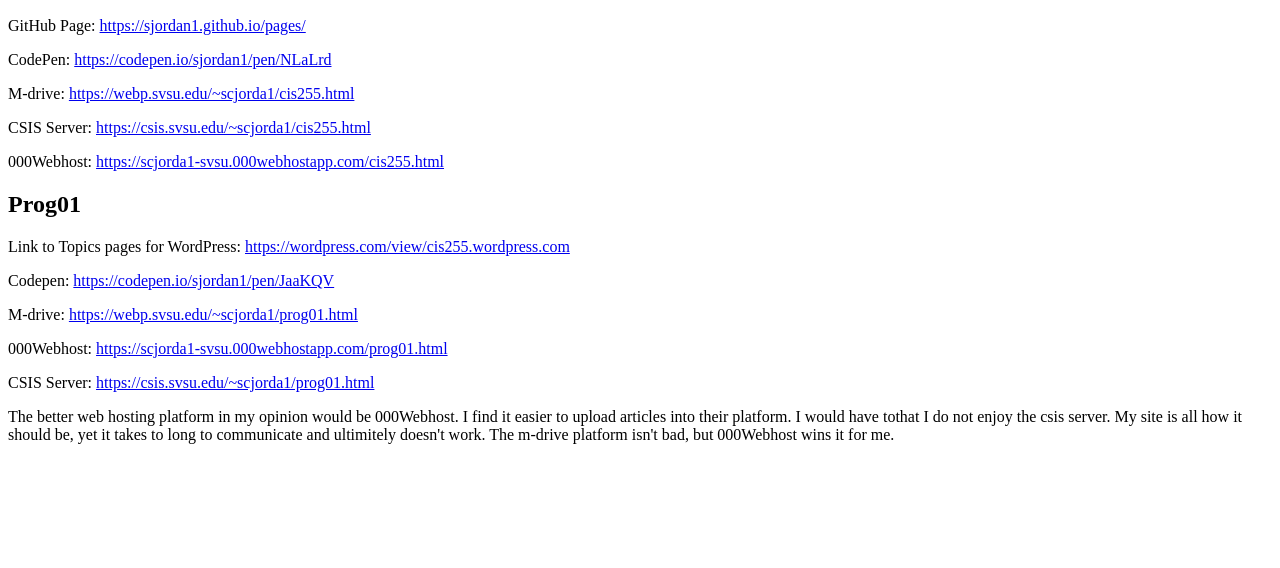
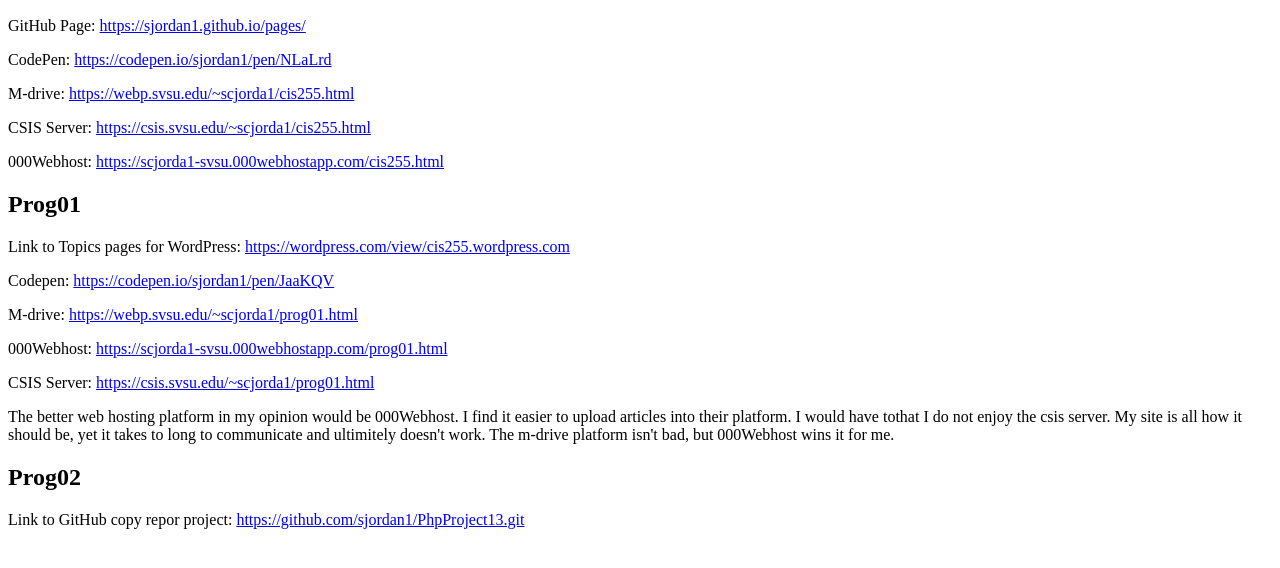
Before and after one commit to sjordan1/pages, a plain HTML site: page index.html in a window 1280 px wide. Shown: the part 96-664 px from the top of the page. Drawn offline with Linux system fonts and the light colour scheme.

Commit message:
Added the cloned file

```diff
--- a/index.html
+++ b/index.html
@@ -31,4 +31,9 @@
     I would have tothat I do not enjoy the csis server. My site is all how it should be, yet it takes to long to communicate and
     ultimitely doesn't work. The m-drive platform isn't bad, but 000Webhost wins it for me.</p>
 
+  <h2> Prog02</h2>
+
+  <p> Link to GitHub copy repor project: <a href="https://github.com/sjordan1/PhpProject13.git">https://github.com/sjordan1/PhpProject13.git</a></p>
+
+
 </html>
```
